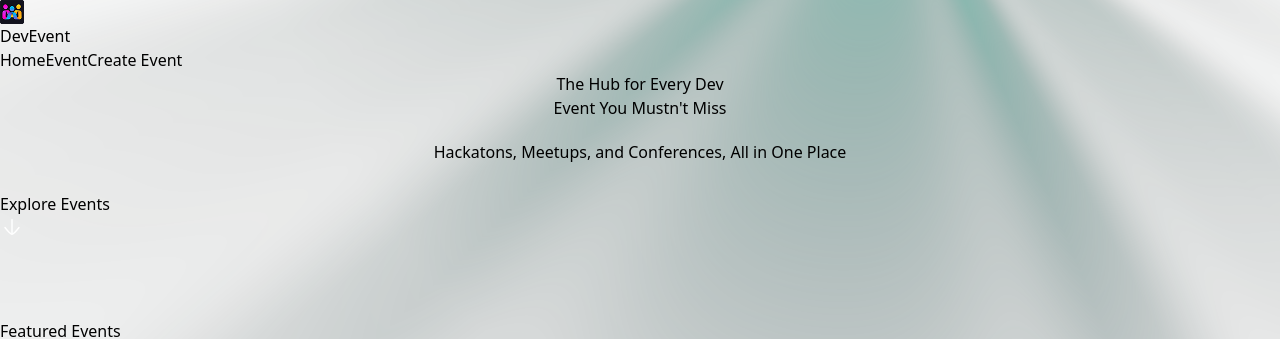
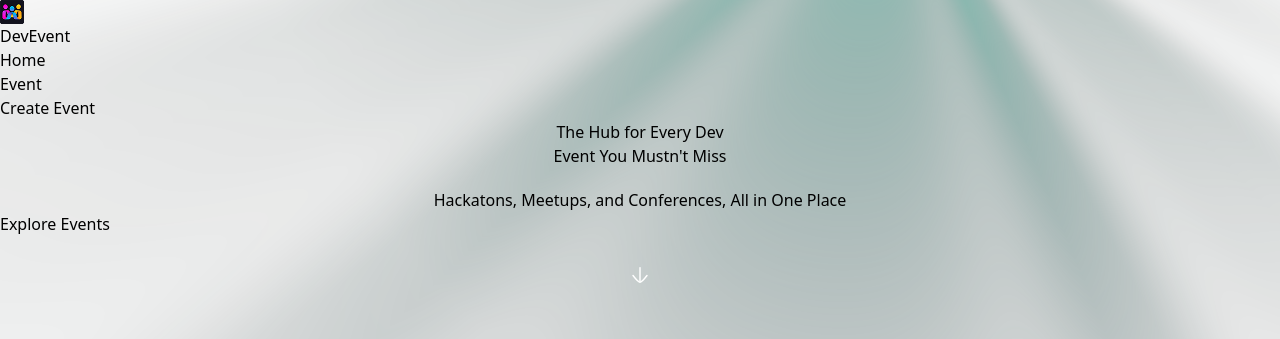
Before and after one commit to AzrilFitrayana/Learn-NextJS, a Next.js app: page / in a window 1280 px wide. Shown: the top 339 px of the page. Built offline with nearby package versions, Linux system fonts and the light colour scheme; no server answers; the database is empty; a web font is replaced by a local one.

Commit message:
use cache

```diff
--- a/app/page.tsx
+++ b/app/page.tsx
@@ -1,9 +1,12 @@
 import EventCard from "@/components/EventCard";
 import ExploreBtn from "@/components/ExploreBtn";
 import { IEvent } from "@/database/event.model";
+import { cacheLife } from "next/cache";
 
 const BASE_URL = process.env.NEXT_PUBLIC_BASE_URL;
 const Page = async () => {
+  'use cache';
+  cacheLife('hours');
   const response = await fetch(`${BASE_URL}/api/events`);
   const { events } = await response.json();
 
--- a/components/ExploreBtn.tsx
+++ b/components/ExploreBtn.tsx
@@ -4,22 +4,24 @@ import Image from "next/image";
 
 const ExploreBtn = () => {
   return (
-    <button
-      type="button"
-      id="explore-btn"
-      className="mt-7 mx-auto"
-      onClick={() => console.log("click")}
-    >
+    // <button
+    //   type="button"
+    //   id="explore-btn"
+    //   className="mt-7 mx-auto"
+    //   onClick={() => console.log("click")}
+    // >
     <a href="#events">
       Explore Events
       <Image
+        id="explore-btn"
+        className="mt-7 mx-auto"
         src="/icons/arrow-down.svg"
         alt="arrow-down"
         width={24}
         height={24}
       />
     </a>
-    </button>
+    // </button>
   );
 };
 
--- a/components/Navbar.tsx
+++ b/components/Navbar.tsx
@@ -12,10 +12,16 @@ const Navbar = () => {
           <p>DevEvent</p>
         </Link>
 
-        <ul>
-          <Link href="/">Home</Link>
-          <Link href="/">Event</Link>
-          <Link href="/">Create Event</Link>
+        <ul className="list-none">
+          <li>
+            <Link href="/">Home</Link>
+          </li>
+          <li>
+            <Link href="/">Event</Link>
+          </li>
+          <li>
+            <Link href="/">Create Event</Link>
+          </li>
         </ul>
       </nav>
     </header>
--- a/next.config.ts
+++ b/next.config.ts
@@ -1,6 +1,7 @@
 import type { NextConfig } from "next";
 
 const nextConfig: NextConfig = {
+  cacheComponents: true,
   images: {
     remotePatterns: [
       {
```
Lines whose indentation alone changed are shown as unchanged.
